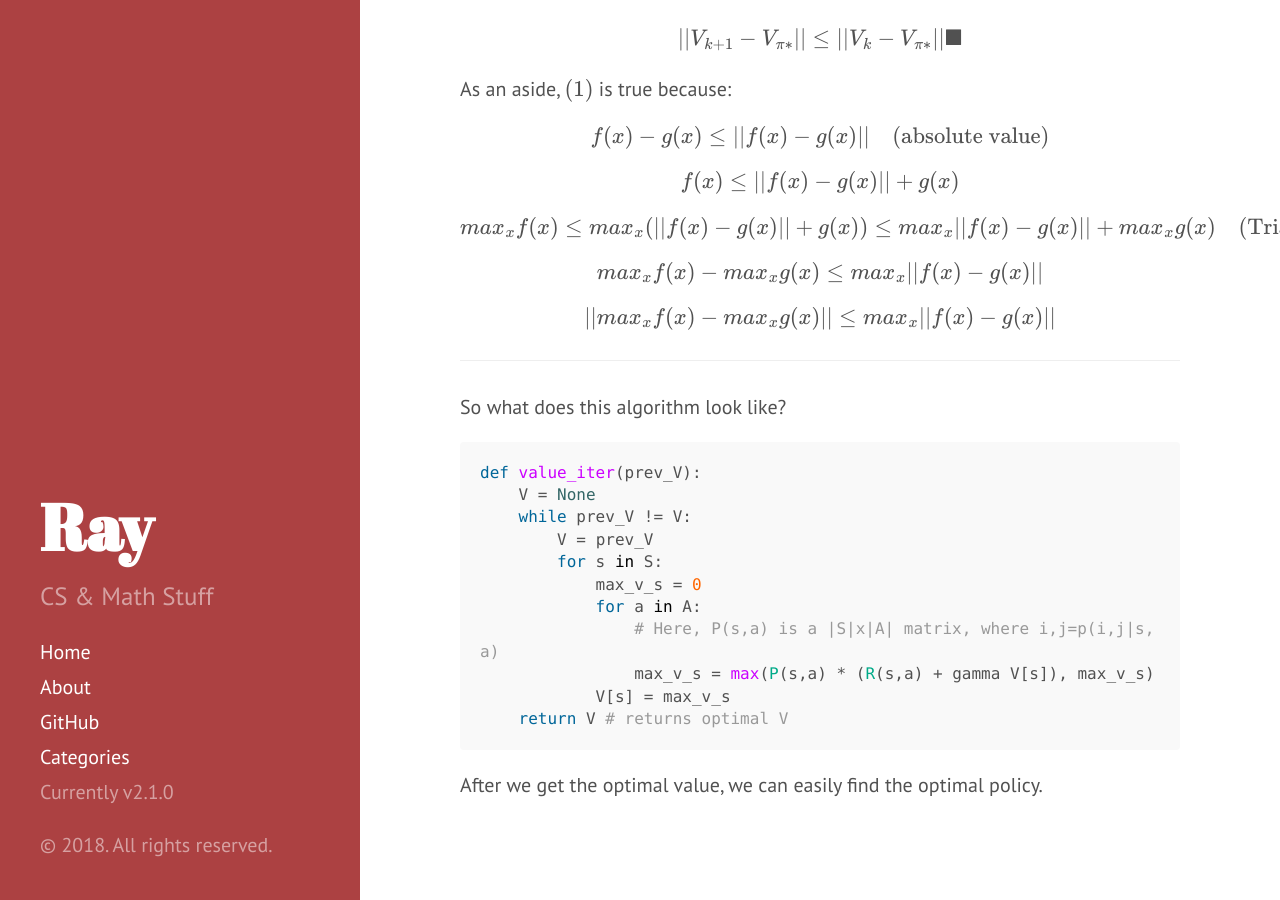
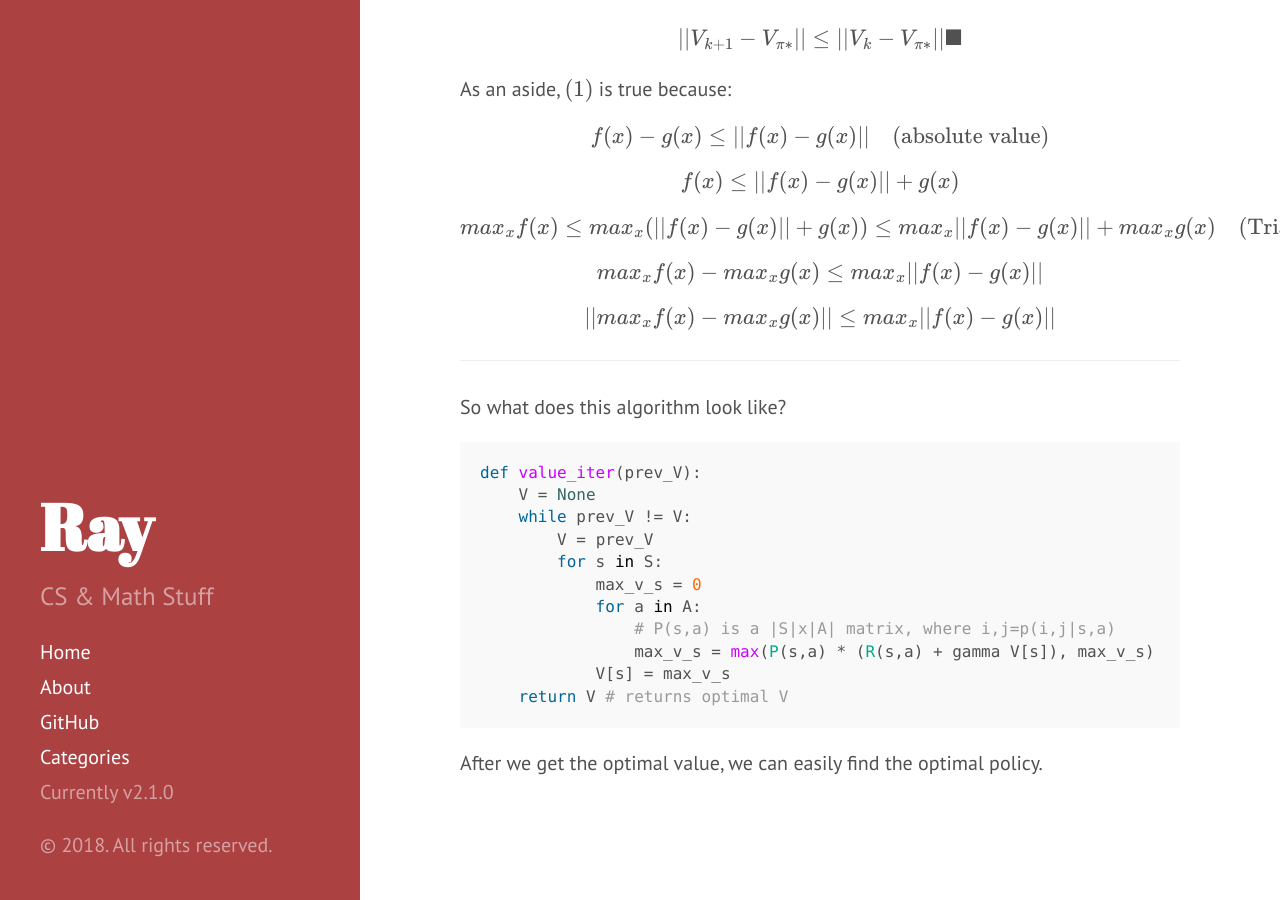
Before and after one commit to OneRaynyDay/oneraynyday.github.io, a Jekyll site: the page built from _posts/2018-05-06-Reinforcement-Learning-MDPs.md, in a window 1280 px wide and 900 px high, scrolled down 8651 px. Built offline with Jekyll 4.4.1, drawn with Linux system fonts in a browser that asks for light colours; formulas are drawn with MathJax 3.

Commit message:
Updating files

```diff
--- a/_posts/2018-05-06-Reinforcement-Learning-MDPs.md
+++ b/_posts/2018-05-06-Reinforcement-Learning-MDPs.md
@@ -297,7 +297,7 @@ def value_iter(prev_V):
         for s in S:
             max_v_s = 0
             for a in A:
-                # Here, P(s,a) is a |S|x|A| matrix, where i,j=p(i,j|s,a)
+                # P(s,a) is a |S|x|A| matrix, where i,j=p(i,j|s,a)
                 max_v_s = max(P(s,a) * (R(s,a) + gamma V[s]), max_v_s)
             V[s] = max_v_s
     return V # returns optimal V
```
